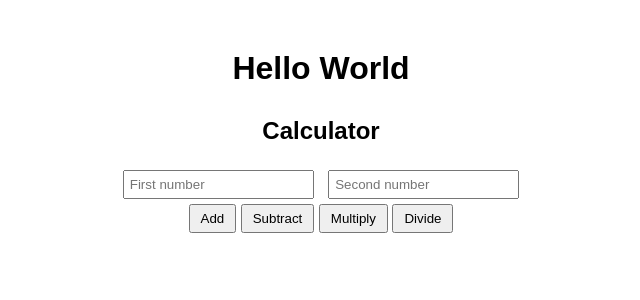
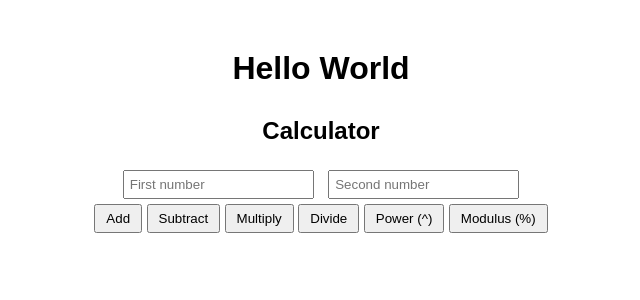
Before and after one commit to SA2724/IS218_Final, a Python web app: template templates/index.html in a window 1280 px wide. Shown: the top 300 px of the page, without its empty margins (319-959 px from the left). Run offline with Jinja, Linux system fonts and the light colour scheme; the template is opened without the code that fills it, so the values that code supplies are empty.

Commit message:
added buttons to html

```diff
--- a/templates/index.html
+++ b/templates/index.html
@@ -198,6 +198,26 @@
             - "Divide": The text displayed on the button.
         -->
 
+        <!-- New Button for Power Operation -->
+        <button onclick="calculate('power')">Power (^)</button>
+        <!--
+            <button> Element: Power Button
+
+            - onclick="calculate('power')": Sets up an event handler that calls the JavaScript function "calculate"
+              with the argument 'power' when the button is clicked.
+            - "Power (^)": The text displayed on the button, indicating the operation symbol.
+        -->
+
+        <!-- New Button for Modulus Operation -->
+        <button onclick="calculate('modulus')">Modulus (%)</button>
+        <!--
+            <button> Element: Modulus Button
+
+            - onclick="calculate('modulus')": Sets up an event handler that calls the JavaScript function "calculate"
+              with the argument 'modulus' when the button is clicked.
+            - "Modulus (%)": The text displayed on the button, indicating the operation symbol.
+        -->
+
         <div class="result" id="result"></div>
         <!--
             <div> Element: Result Display
@@ -228,7 +248,7 @@
                 and updates the result display based on the server's response.
 
                 Parameters:
-                - operation (string): The arithmetic operation to perform ('add', 'subtract', 'multiply', 'divide').
+                - operation (string): The arithmetic operation to perform ('add', 'subtract', 'multiply', 'divide', 'power', 'modulus').
 
                 Steps:
                 1. Retrieve the values from the input fields with IDs 'a' and 'b'.
@@ -255,7 +275,7 @@
                     Sending the POST Request
 
                     - fetch('/' + operation, {...}): Sends a POST request to the server at the path corresponding
-                      to the operation (e.g., '/add', '/subtract').
+                      to the operation (e.g., '/add', '/subtract', '/power', '/modulus').
 
                     - method: 'POST': Specifies the HTTP method as POST, indicating that data is being sent to the server.
 
@@ -265,7 +285,7 @@
                     - body: JSON.stringify({ a: a, b: b }): Converts the JavaScript object { a: a, b: b } into a JSON string
                       to be sent in the request body.
                 */
-                const response = await fetch('/' + operation, {
+                const response = await fetch('/calculate/' + operation, {
                     method: 'POST',
                     headers: { 'Content-Type': 'application/json' },
                     body: JSON.stringify({ a: a, b: b })
```
